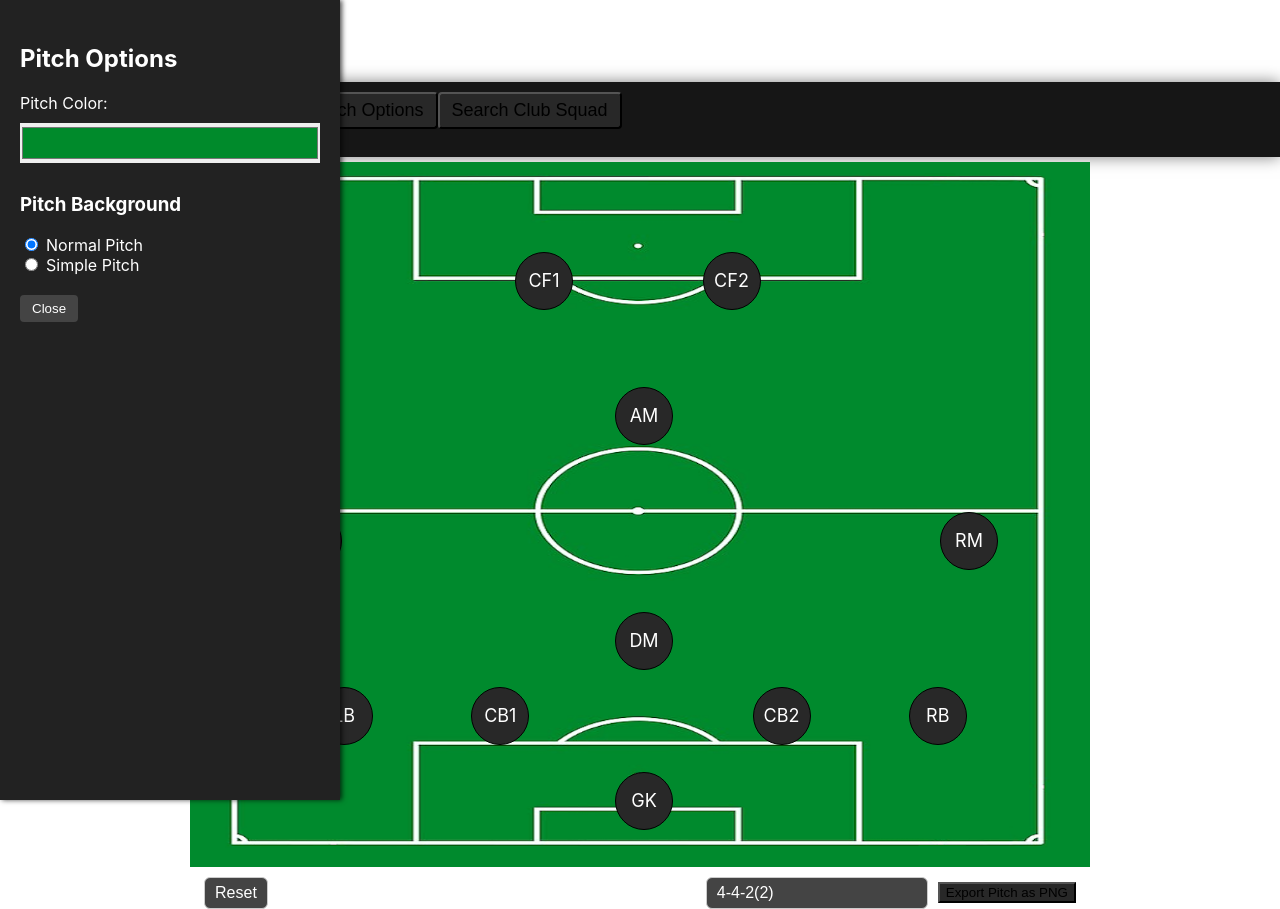
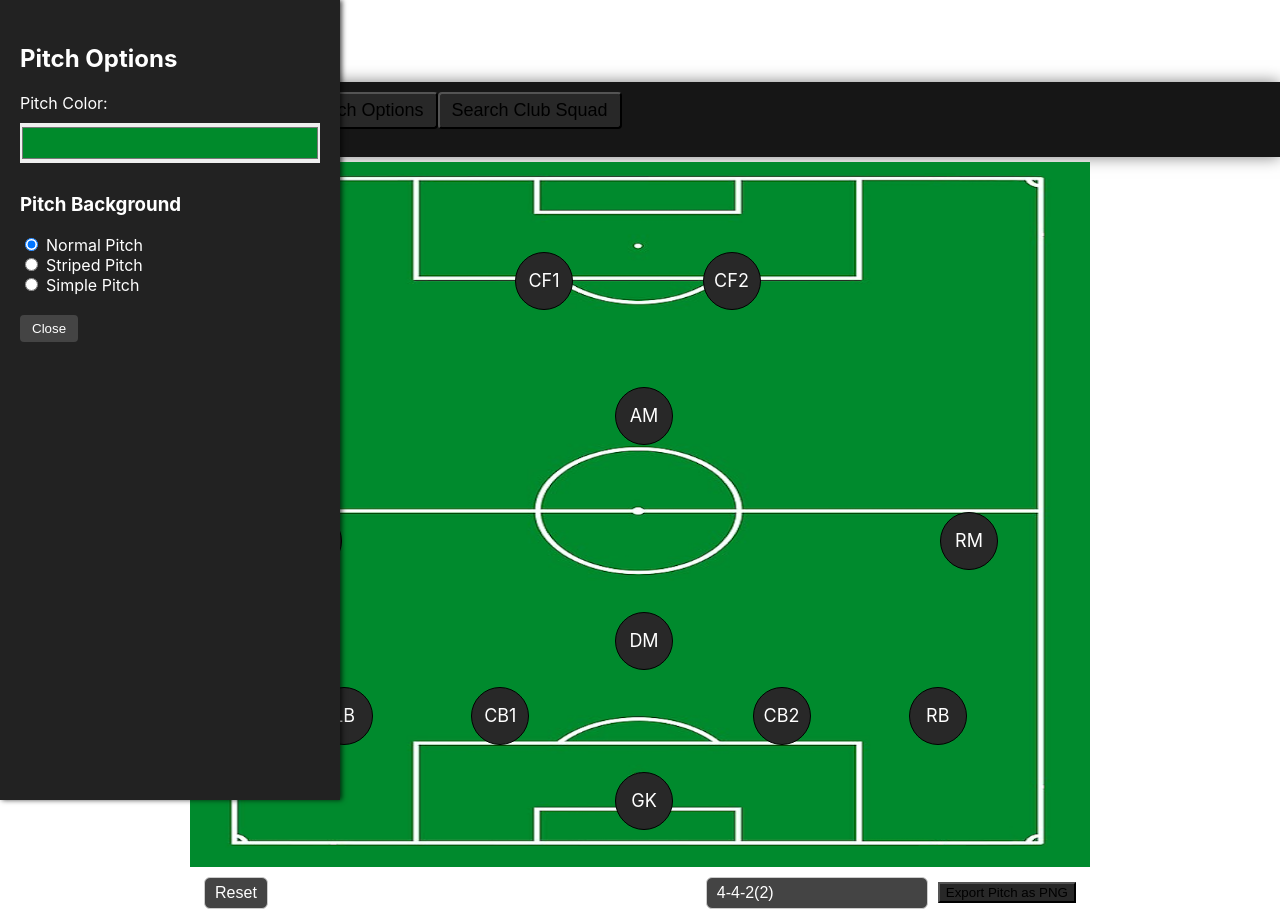
Before and after one commit to NyanZak/FootballLineupBuilder, a React (Create React App) app: page / in a window 1280 px wide. Both pictures are taken after a click on the button "Show Pitch Options". Built offline with nearby package versions, Linux system fonts and the light colour scheme.

Commit message:
Reorder pitch style options and add striped pitch

```diff
--- a/src/App.js
+++ b/src/App.js
@@ -160,6 +160,18 @@ function App() {
     <input
       type="radio"
       name="pitchStyle"
+      value="striped"
+      checked={pitchStyle === "striped"}
+      onChange={() => setPitchStyle("striped")}
+      style={{ marginRight: "8px" }}
+    />
+    Striped Pitch
+  </label>
+  <br />
+  <label>
+    <input
+      type="radio"
+      name="pitchStyle"
       value="simple"
       checked={pitchStyle === "simple"}
       onChange={() => setPitchStyle("simple")}
@@ -167,8 +179,7 @@ function App() {
     />
     Simple Pitch
   </label>
-</div> {/* ← You were missing this! */}
-
+</div>
 <button
   style={{
     marginTop: "20px",
--- a/src/components/Pitch.js
+++ b/src/components/Pitch.js
@@ -3,6 +3,7 @@ import FormationLayouts from './FormationLayouts';
 import "./Pitch.css";
 import normalpitchPng from "../assets/normalpitch.png";
 import simplepitchPng from "../assets/simplepitch.png";
+import stripedpitchPng from "../assets/stripedpitch.png";
 import html2canvas from "html2canvas";
 
 import { rgbToHsl, hslToRgb } from "./colorUtils";
@@ -158,8 +159,12 @@ const getBaseHueFromPitchImage = () => {
   const canvas = document.createElement("canvas");
   const ctx = canvas.getContext("2d");
   const img = new Image();
-  img.src = pitchStyle === "normal" ? normalpitchPng : simplepitchPng;
-  img.onload = () => {
+img.src =
+  pitchStyle === "normal"
+    ? normalpitchPng
+    : pitchStyle === "striped"
+    ? stripedpitchPng
+    : simplepitchPng;  img.onload = () => {
     canvas.width = img.width;
     canvas.height = img.height;
     ctx.drawImage(img, 0, 0);
@@ -213,8 +218,12 @@ useEffect(() => {
     rotateHue(img, hueDegrees, setProcessedPitch);
   };
 
-  const src = pitchStyle === "normal" ? normalpitchPng : simplepitchPng;
-  if (typeof src === "string" && (src.startsWith("http") || src.startsWith("//"))) {
+const src =
+  pitchStyle === "normal"
+    ? normalpitchPng
+    : pitchStyle === "striped"
+    ? stripedpitchPng
+    : simplepitchPng;  if (typeof src === "string" && (src.startsWith("http") || src.startsWith("//"))) {
     img.crossOrigin = "anonymous";
   }
 
```
Also changed, not shown: src/assets/stripedpitch.png (added), 1 other file (tests, documents, lock files or other folders).
